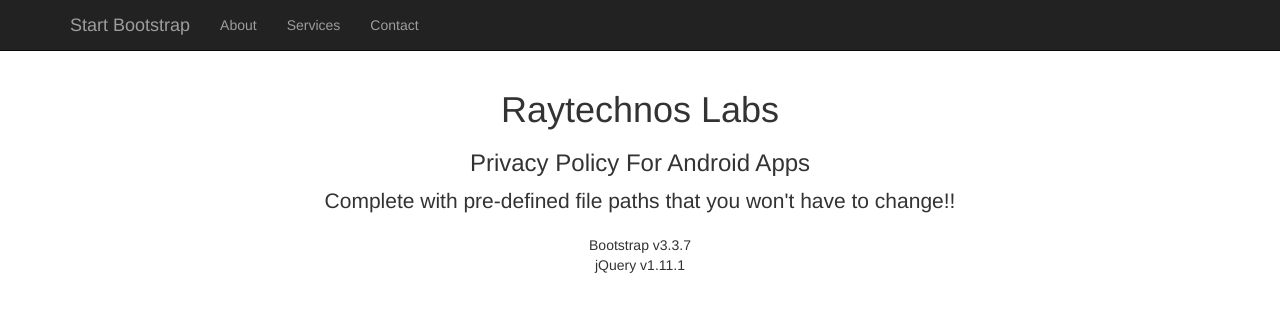
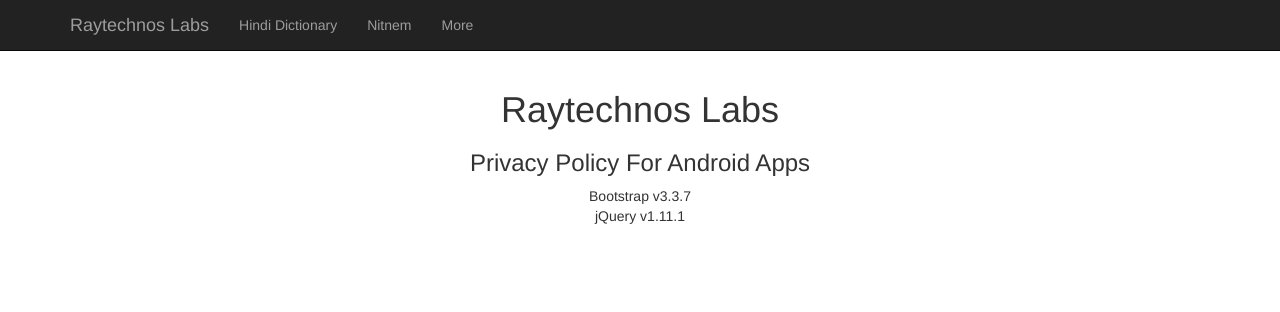
Before and after one commit to raytechnos/privacy-policy, a plain HTML site: page index.html in a window 1280 px wide. Drawn offline with Linux system fonts and the light colour scheme.

Commit message:
Update index.html

```diff
--- a/index.html
+++ b/index.html
@@ -6,10 +6,10 @@
     <meta charset="utf-8">
     <meta http-equiv="X-UA-Compatible" content="IE=edge">
     <meta name="viewport" content="width=device-width, initial-scale=1">
-    <meta name="description" content="">
-    <meta name="author" content="">
+    <meta name="description" content="Privacy Policy Document">
+    <meta name="author" content="Raytechnos Labs">
 
-    <title>Bare - Start Bootstrap Template</title>
+    <title>Privacy Policy | Raytechnos Labs</title>
 
     <!-- Bootstrap Core CSS -->
     <link href="css/bootstrap.min.css" rel="stylesheet">
@@ -44,19 +44,19 @@
                     <span class="icon-bar"></span>
                     <span class="icon-bar"></span>
                 </button>
-                <a class="navbar-brand" href="#">Start Bootstrap</a>
+                <a class="navbar-brand" href="#">Raytechnos Labs</a>
             </div>
             <!-- Collect the nav links, forms, and other content for toggling -->
             <div class="collapse navbar-collapse" id="bs-example-navbar-collapse-1">
                 <ul class="nav navbar-nav">
                     <li>
-                        <a href="#">About</a>
+                        <a href="#">Hindi Dictionary</a>
                     </li>
                     <li>
-                        <a href="#">Services</a>
+                        <a href="#">Nitnem</a>
                     </li>
                     <li>
-                        <a href="#">Contact</a>
+                        <a href="#">More</a>
                     </li>
                 </ul>
             </div>
@@ -72,7 +72,6 @@
             <div class="col-lg-12 text-center">
                 <h1>Raytechnos Labs</h1>
                 <h3>Privacy Policy For Android Apps</h3>
-                <p class="lead">Complete with pre-defined file paths that you won't have to change!!</p>
                 <ul class="list-unstyled">
                     <li>Bootstrap v3.3.7</li>
                     <li>jQuery v1.11.1</li>
```
